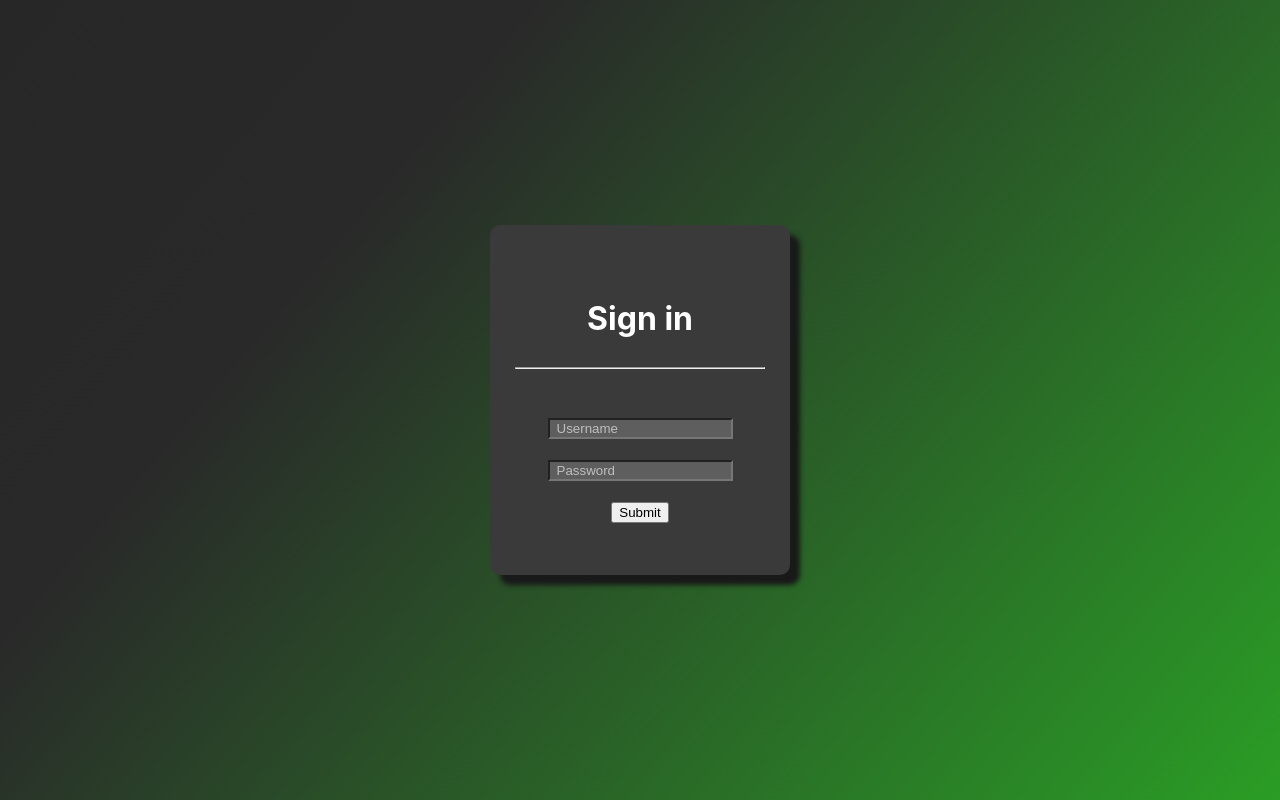
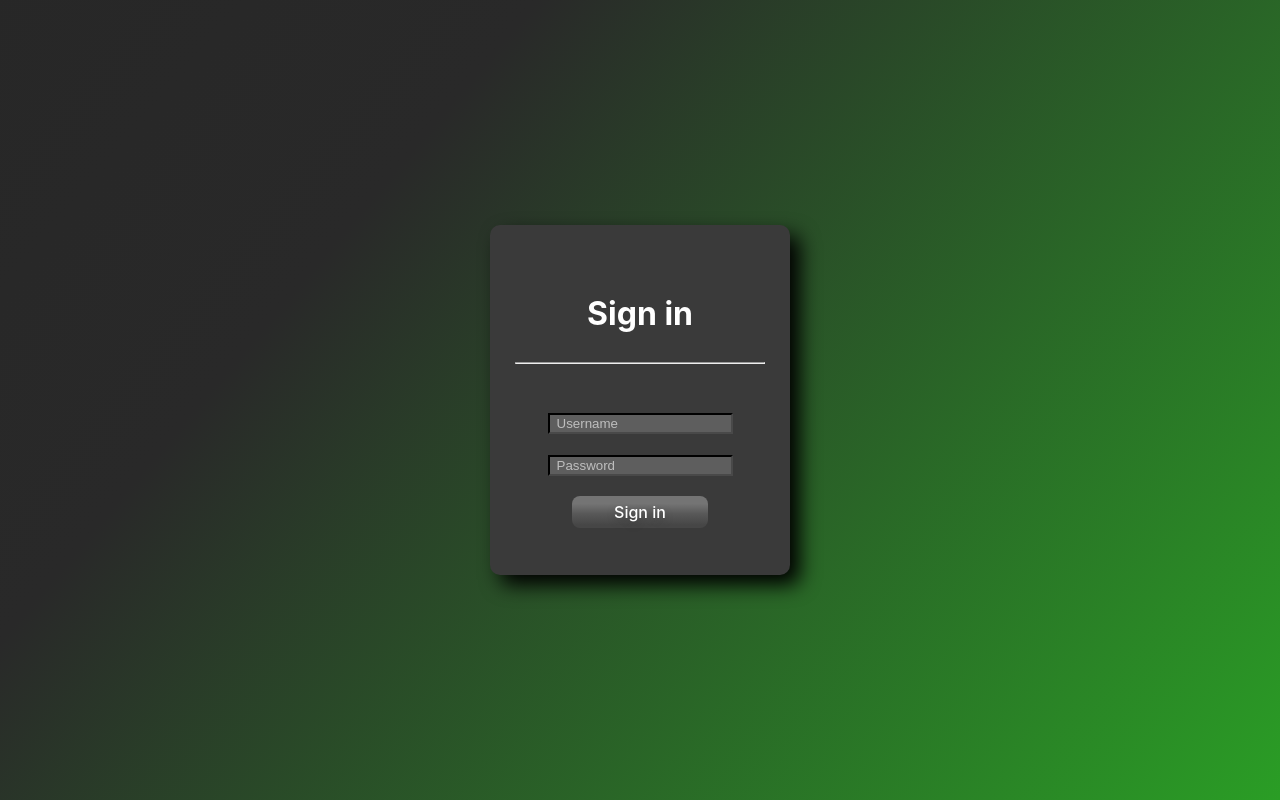
Before and after one commit to stuffy3/capstone-project, a React (Create React App) app: page / in a window 1280 px wide. Built offline with nearby package versions, Linux system fonts and the light colour scheme.

Commit message:
more styling added for Login.js

```diff
--- a/package.json
+++ b/package.json
@@ -8,6 +8,7 @@
     "@testing-library/user-event": "^13.5.0",
     "axios": "^0.25.0",
     "bcrypt": "^5.0.1",
+    "bootstrap": "^5.1.3",
     "cors": "^2.8.5",
     "express": "^4.17.2",
     "formik": "^2.2.9",
--- a/src/components/Login.css
+++ b/src/components/Login.css
@@ -26,7 +26,7 @@ body {
 
 .mainBodyContainer > .loginCenterContainer {
     display: flex;
-    box-shadow: 10px 10px 5px #191919;
+    box-shadow: 10px 10px 20px #000000;
     background-color: #3a3a3a;
     border-radius: 10px;
     width: 300px;
@@ -35,10 +35,10 @@ body {
     flex-direction: column;
     justify-content: center;
     align-items: center;
-
     border:rgb(24, 24, 24)
 }
 .loginInput {
+    border-color: #494949;
     background-color: #5e5e5e;
     color: #ffffff;
 }
@@ -47,3 +47,49 @@ body {
     padding-left: 5px;
     color: #bebebe;
 }
+
+ /* button {
+    font-weight: bold;
+    font-size: 24px;
+    color: #ffffff;
+    background-color: #363636;
+    border-radius: 10px;
+    width: 100px;
+} */
+
+
+
+
+/* CSS */
+button {
+  background-image: linear-gradient(0deg, #464646 9.16%, #585858 43.89%, #747474 75.72%);
+  border-radius: 8px;
+  border-style: none;
+  box-sizing: border-box;
+  color: #FFFFFF;
+  cursor: pointer;
+  flex-shrink: 0;
+  font-family: "Inter UI","SF Pro Display",-apple-system,BlinkMacSystemFont,"Segoe UI",Roboto,Oxygen,Ubuntu,Cantarell,"Open Sans","Helvetica Neue",sans-serif;
+  font-size: 16px;
+  font-weight: 500;
+  height: 2rem;
+  padding: 0 1.6rem;
+  text-align: center;
+  text-shadow: rgba(0, 0, 0, 0.25) 0 3px 8px;
+  transition: all .5s;
+  user-select: none;
+  -webkit-user-select: none;
+  touch-action: manipulation;
+}
+
+button:hover {
+  box-shadow: rgba(30, 255, 0, .5) 1px 0px 20px;
+  color:rgb(0, 255, 0);
+  transition-duration: .6s;
+}
+
+@media (min-width: 768px) {
+  button {
+    padding: 0 2.6rem;
+  }
+}
--- a/src/components/Login.js
+++ b/src/components/Login.js
@@ -72,7 +72,7 @@ export default function Login(props) {
                         />
                         <br />
                         <br />
-                        <button type="submit" disabled={!formik.isValid}>Submit</button>
+                        <button type="submit" disabled={!formik.isValid}>Sign in</button>
                 </form>
             </div>
         </div>
```
Also changed, not shown: 1 other file (tests, documents, lock files or other folders).
